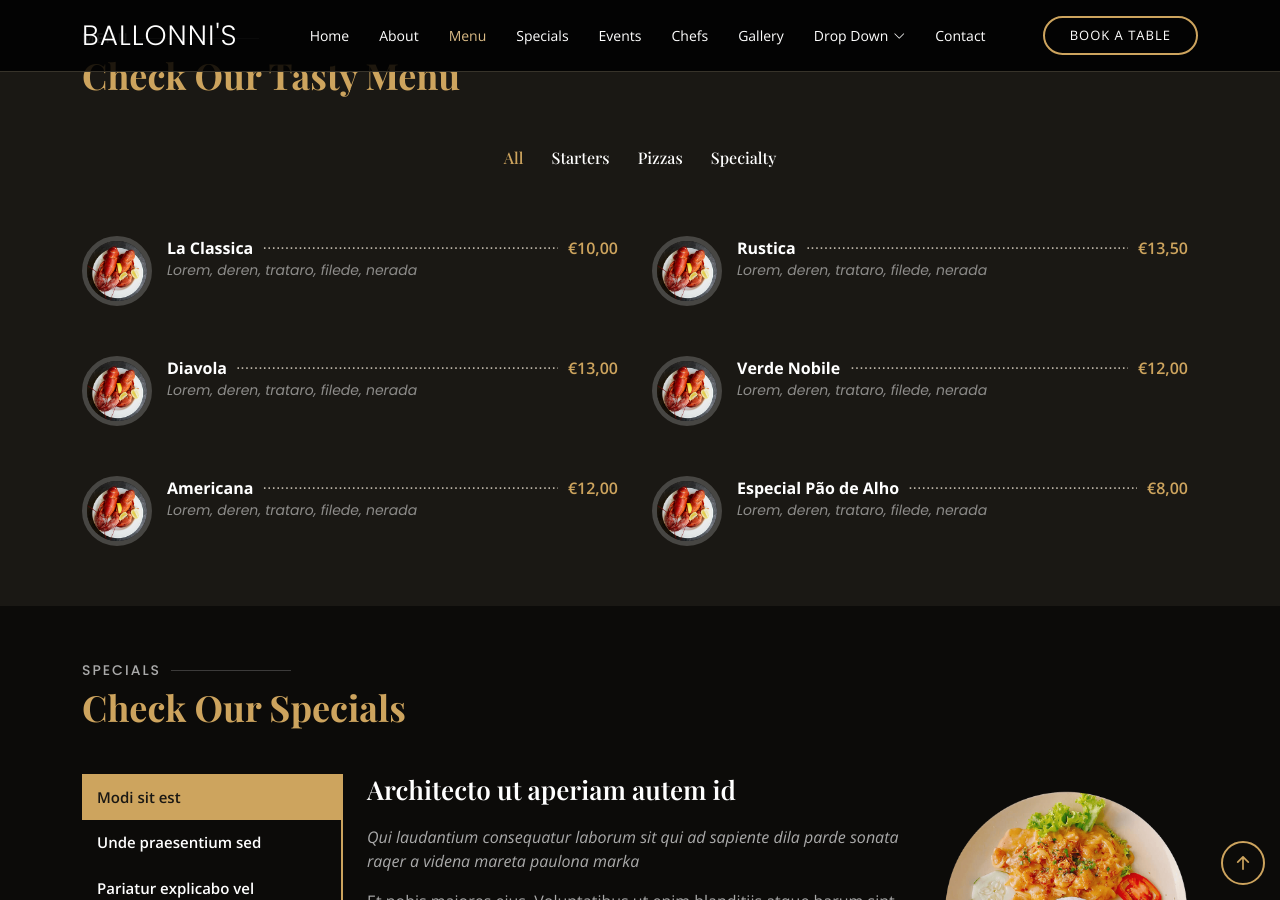
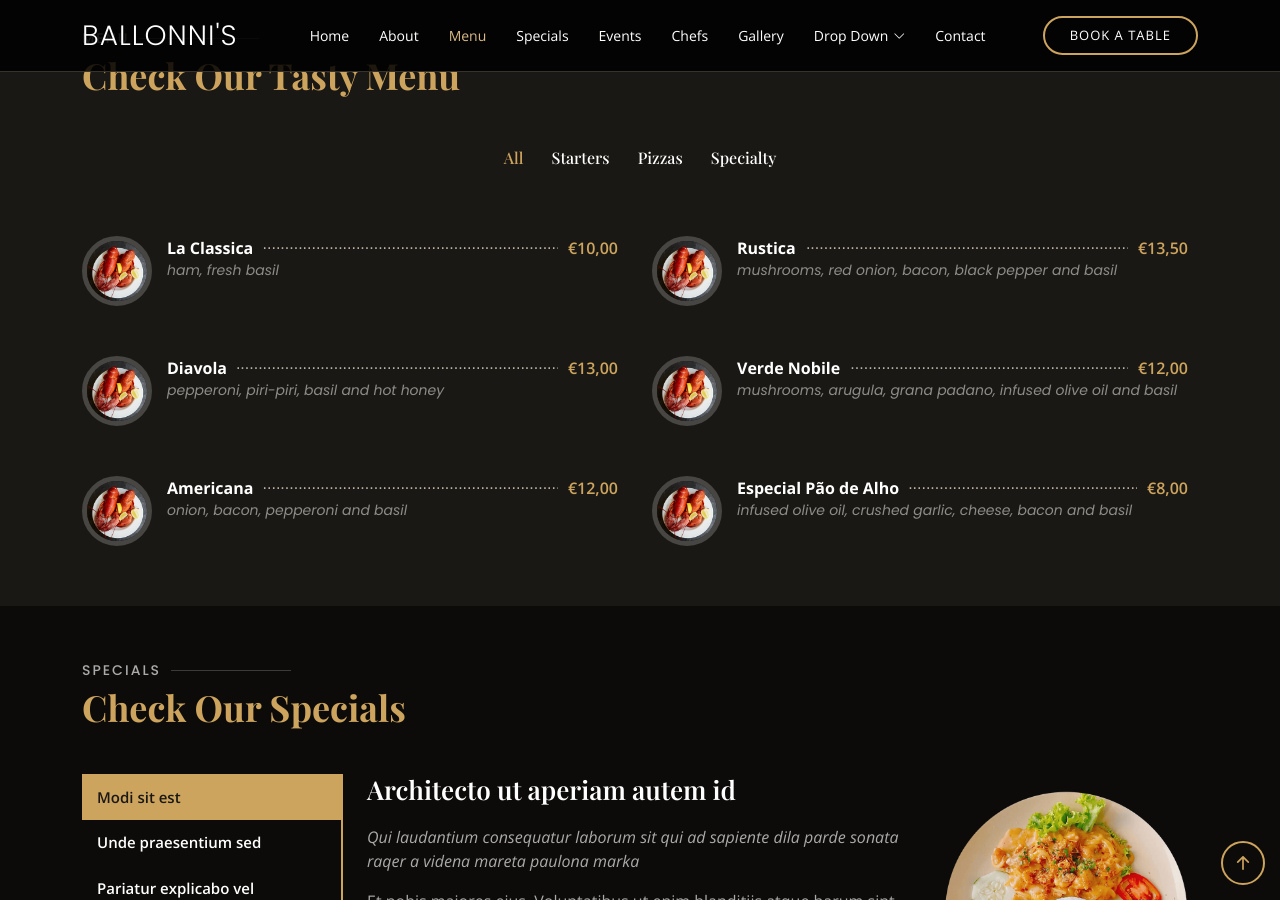
Before and after one commit to diogofgm/ballonnis_site, a Jekyll site: the page built from index.html, in a window 1280 px wide and 900 px high, scrolled down 2007 px. Built offline with Jekyll 4.4.1, drawn with Linux system fonts in a browser that asks for light colours; some web fonts are replaced.

Commit message:
Update menu.html

```diff
--- a/_includes/menu.html
+++ b/_includes/menu.html
@@ -25,7 +25,7 @@
                     <a href="#">{{ item.name }}</a><span>{{ item.price }}</span>
                 </div>
                 <div class="menu-ingredients">
-                    Lorem, deren, trataro, filede, nerada
+                    {{ item.ingredients }}
                 </div>
             </div>
             {% endfor %}
```
